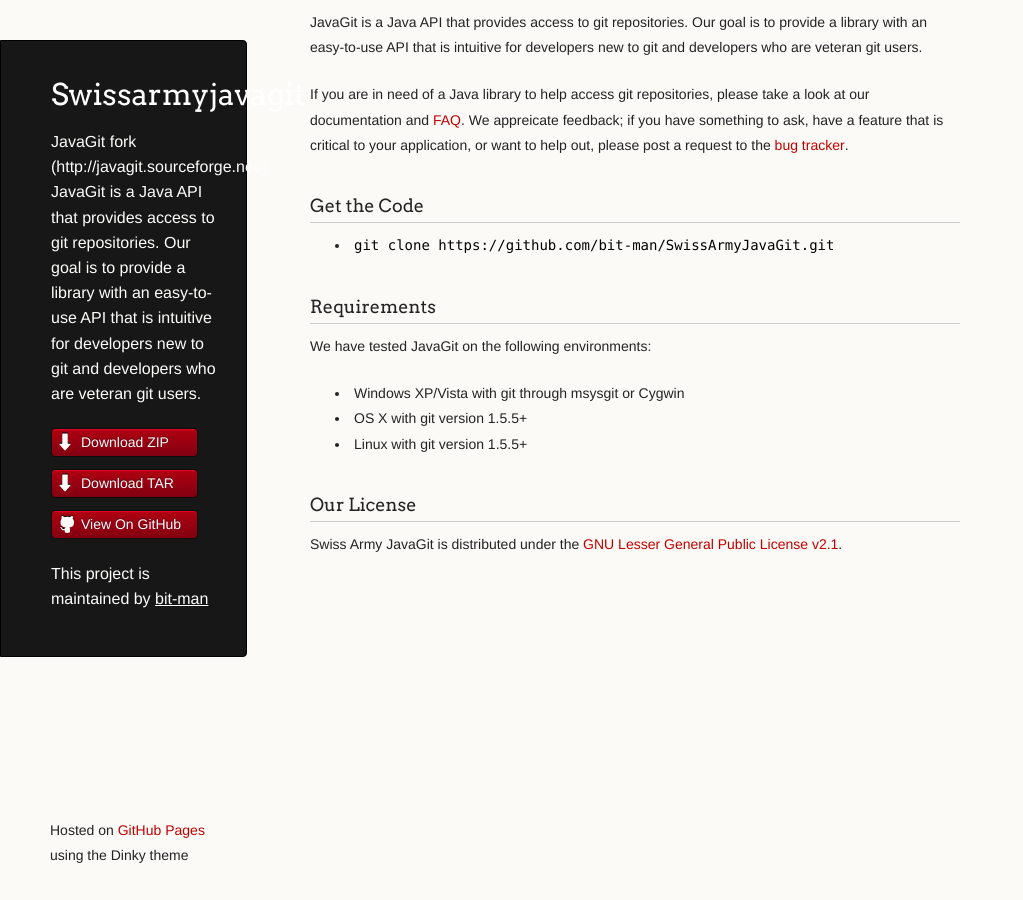
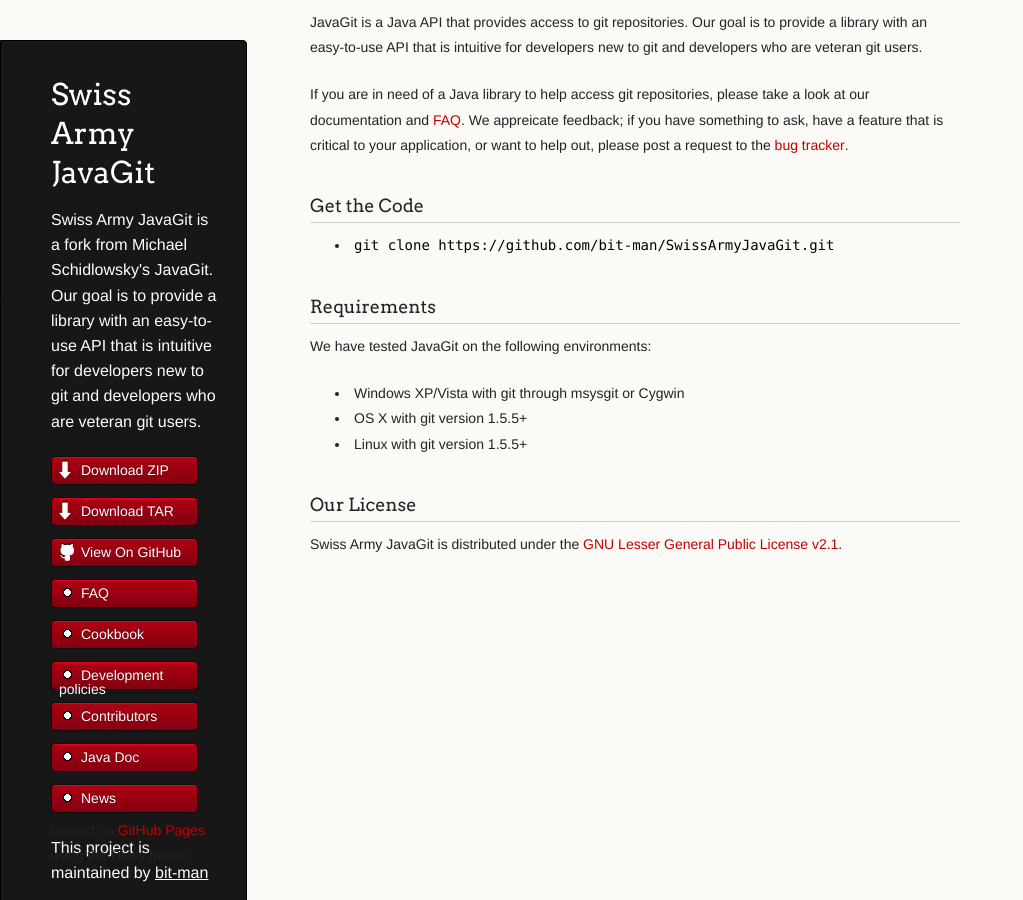
Before and after one commit to bit-man/SwissArmyJavaGit, a Jekyll site: the page built from index.md, in a window 1280 px wide. Shown: the whole page, without its empty margins (0-1023 px from the left). Built offline with Jekyll 4.4.1, drawn with Linux system fonts in a browser that asks for light colours; Markdown is read by kramdown in place of the engine named in the settings.

Commit message:
Left side links

```diff
--- a/_layouts/index.html
+++ b/_layouts/index.html
@@ -3,7 +3,7 @@
   <head>
     <meta charset="utf-8">
     <meta http-equiv="X-UA-Compatible" content="chrome=1">
-    <title>Swissarmyjavagit by bit-man</title>
+    <title>Swiss Army JavaGit by bit-man</title>
 
     <link rel="stylesheet" href="stylesheets/styles.css">
     <link rel="stylesheet" href="stylesheets/pygment_trac.css">
@@ -16,13 +16,21 @@
   <body>
     <div class="wrapper">
       <header>
-        <h1 class="header">Swissarmyjavagit</h1>
-        <p class="header">JavaGit fork (http://javagit.sourceforge.net/) JavaGit is a Java API that provides access to git repositories. Our goal is to provide a library with an easy-to-use API that is intuitive for developers new to git and developers who are veteran git users.</p>
+        <h1 class="header">Swiss Army JavaGit</h1>
+        <p class="header">Swiss Army JavaGit is a fork from <a href=" (http://javagit.sourceforge.net/)">Michael Schidlowsky's JavaGit</a>.
+        <br/>
+        Our goal is to provide a library with an easy-to-use API that is intuitive for developers new to git and developers who are veteran git users.</p>
 
         <ul>
           <li class="download"><a class="buttons" href="https://github.com/bit-man/SwissArmyJavaGit/zipball/master">Download ZIP</a></li>
           <li class="download"><a class="buttons" href="https://github.com/bit-man/SwissArmyJavaGit/tarball/master">Download TAR</a></li>
           <li><a class="buttons github" href="https://github.com/bit-man/SwissArmyJavaGit">View On GitHub</a></li>
+          <li><a class="buttons link" href="faq.html">FAQ</a></li>
+          <li><a class="buttons link" href="cookbook.html">Cookbook</a></li>
+          <li><a class="buttons link" href="devpolicies.html">Development policies</a></li>
+          <li><a class="buttons link" href="contributors.html">Contributors</a></li>
+          <li><a class="buttons link" href="javadoc.html">Java Doc</a></li>
+          <li><a class="buttons link" href="news.html">News</a></li>
         </ul>
 
         <p class="header">This project is maintained by <a class="header name" href="https://github.com/bit-man">bit-man</a></p>
--- a/stylesheets/styles.css
+++ b/stylesheets/styles.css
@@ -300,6 +300,10 @@ a.github {
 	background: url(../images/octocat-small.png) no-repeat 1px;
 }
 
+a.link {
+	background: url(../images/bullet.png) no-repeat 1px;
+}
+
 a.buttons:hover {
 	color: #fff;
 	text-decoration: none;
```
Also changed, not shown: images/bullet.png (added), 1 other file.
